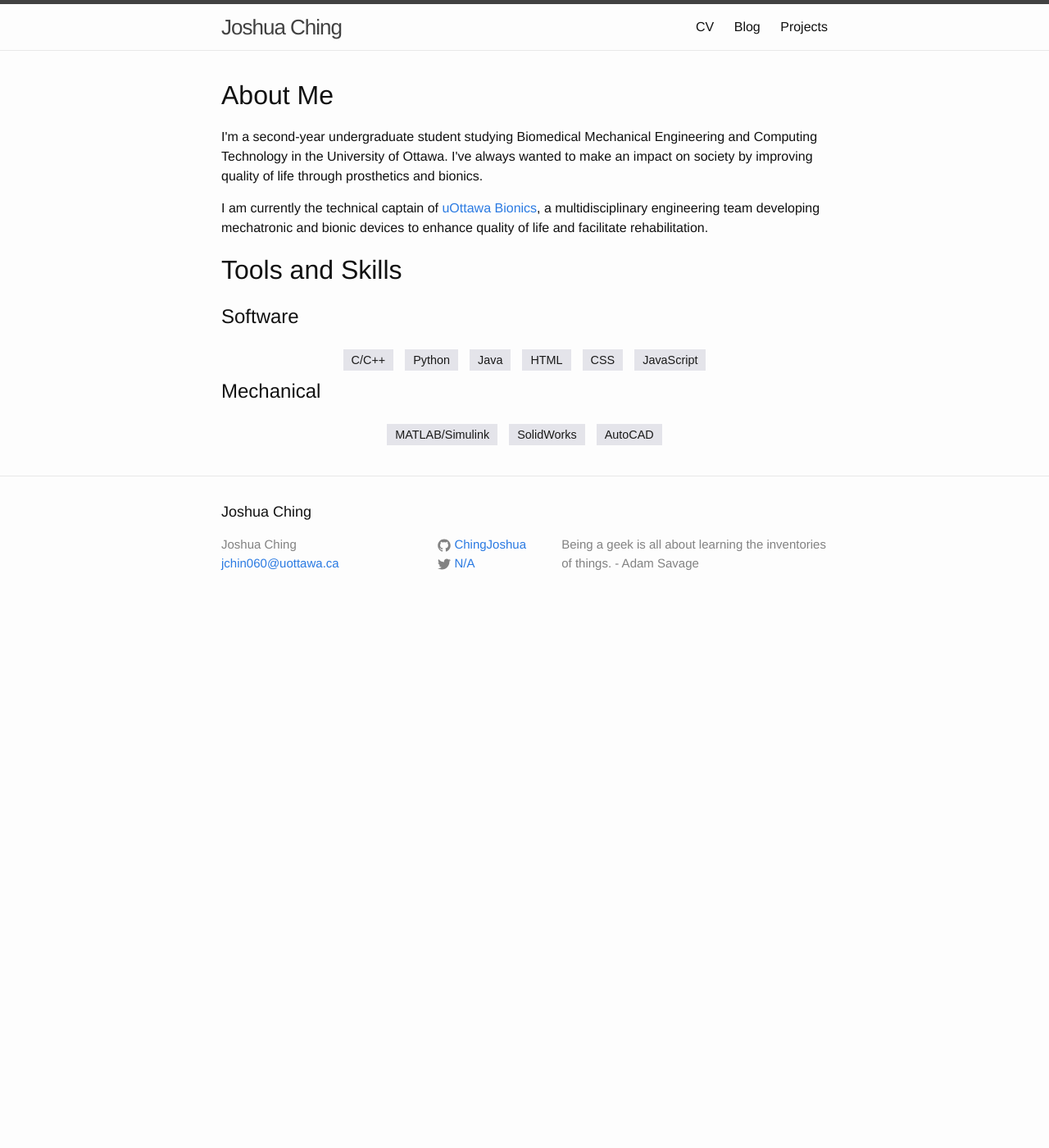
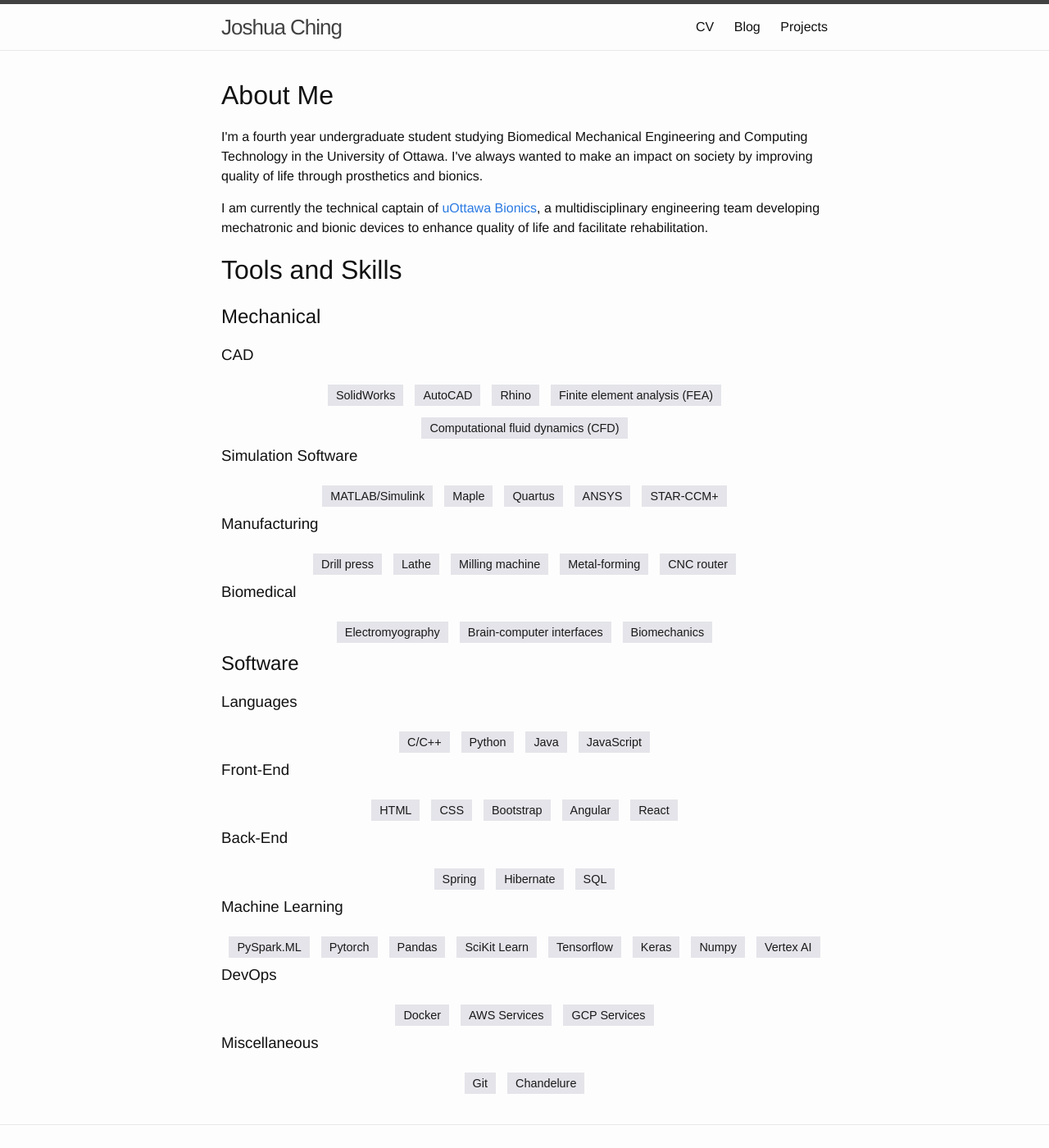
Before and after one commit to ChingJoshua/ChingJoshua.github.io, a Jekyll site: the page built from index.html, in a window 1280 px wide and 1400 px high. Shown: the whole window at 82% size. Built offline with Jekyll 4.4.1, drawn with Linux system fonts in a browser that asks for light colours.

Commit message:
2021 spring cleaning

```diff
--- a/index.html
+++ b/index.html
@@ -5,29 +5,91 @@ layout: default
 <div class="home">
 
   <h1>About Me</h1>
-  <p>I'm a second-year undergraduate student studying Biomedical Mechanical Engineering and
+  <p>I'm a fourth year undergraduate student studying Biomedical Mechanical Engineering and
     Computing Technology in the University of Ottawa. I've always wanted to make an impact on
     society by improving quality of life through prosthetics and bionics.</p>
   <p>I am currently the technical captain of <a href="https://uobionics.com">uOttawa Bionics</a>, a multidisciplinary engineering
     team developing mechatronic and bionic devices to enhance quality of life and facilitate rehabilitation.</p>
 
   <h1>Tools and Skills</h1>
+  <h2>Mechanical</h2>
+  <h3>CAD</h3>
+    <div class="flex-container">
+      <div class="flex-item" id="tools">SolidWorks</div>
+      <div class="flex-item" id="tools">AutoCAD</div>
+      <div class="flex-item" id="tools">Rhino</div>
+      <div class="flex-item" id="tools">Finite element analysis (FEA)</div>
+      <div class="flex-item" id="tools">Computational fluid dynamics (CFD)</div>
+    </div>
+  <h3>Simulation Software</h3>
+    <div class="flex-container">
+      <div class="flex-item" id="tools">MATLAB/Simulink</div>
+      <div class="flex-item" id="tools">Maple</div>
+      <div class="flex-item" id="tools">Quartus</div>
+      <div class="flex-item" id="tools">ANSYS</div>
+      <div class="flex-item" id="tools">STAR-CCM+</div>
+    </div>
+  <h3>Manufacturing</h3>
+    <div class="flex-container">
+      <div class="flex-item" id="tools">Drill press</div>
+      <div class="flex-item" id="tools">Lathe</div>
+      <div class="flex-item" id="tools">Milling machine</div>
+      <div class="flex-item" id="tools">Metal-forming</div>
+      <div class="flex-item" id="tools">CNC router</div>
+    </div>
+  <h3>Biomedical</h3>
+    <div class="flex-container">
+      <div class="flex-item" id="tools">Electromyography</div>
+      <div class="flex-item" id="tools">Brain-computer interfaces</div>
+      <div class="flex-item" id="tools">Biomechanics</div>
+    </div>
+
+
   <h2>Software</h2>
+  <h3>Languages</h3>
     <div class="flex-container">
       <div class="flex-item" id="tools">C/C++</div>
       <div class="flex-item" id="tools">Python</div>
       <div class="flex-item" id="tools">Java</div>
+      <div class="flex-item" id="tools">JavaScript</div>
+    </div>
+  <h3>Front-End</h3>
+    <div class="flex-container">
       <div class="flex-item" id="tools">HTML</div>
       <div class="flex-item" id="tools">CSS</div>
-      <div class="flex-item" id="tools">JavaScript</div>
+      <div class="flex-item" id="tools">Bootstrap</div>
+      <div class="flex-item" id="tools">Angular</div>
+      <div class="flex-item" id="tools">React</div>
+    </div>
+  <h3>Back-End</h3>
+    <div class="flex-container">
+      <div class="flex-item" id="tools">Spring</div>
+      <div class="flex-item" id="tools">Hibernate</div>
+      <div class="flex-item" id="tools">SQL</div>
+    </div>
+  <h3>Machine Learning</h3>
+    <div class="flex-container">
+      <div class="flex-item" id="tools">PySpark.ML</div>
+      <div class="flex-item" id="tools">Pytorch</div>
+      <div class="flex-item" id="tools">Pandas</div>
+      <div class="flex-item" id="tools">SciKit Learn</div>
+      <div class="flex-item" id="tools">Tensorflow</div>
+      <div class="flex-item" id="tools">Keras</div>
+      <div class="flex-item" id="tools">Numpy</div>
+      <div class="flex-item" id="tools">Vertex AI</div>
+    </div>
+  <h3>DevOps</h3>
+    <div class="flex-container">
+      <div class="flex-item" id="tools">Docker</div>
+      <div class="flex-item" id="tools">AWS Services</div>
+      <div class="flex-item" id="tools">GCP Services</div>
+    </div>
+  <h3>Miscellaneous</h3>
+    <div class="flex-container">
+      <div class="flex-item" id="tools">Git</div>
+      <div class="flex-item" id="tools">Chandelure</div>
     </div>
 
-  <h2>Mechanical</h2>
-    <div class="flex-container">
-      <div class="flex-item" id="tools">MATLAB/Simulink</div>
-      <div class="flex-item" id="tools">SolidWorks</div>
-      <div class="flex-item" id="tools">AutoCAD</div>
-    </div>
 
 
   <!--
```
Also changed, not shown: CV.md (+1 -1 lines), 2 other files.
